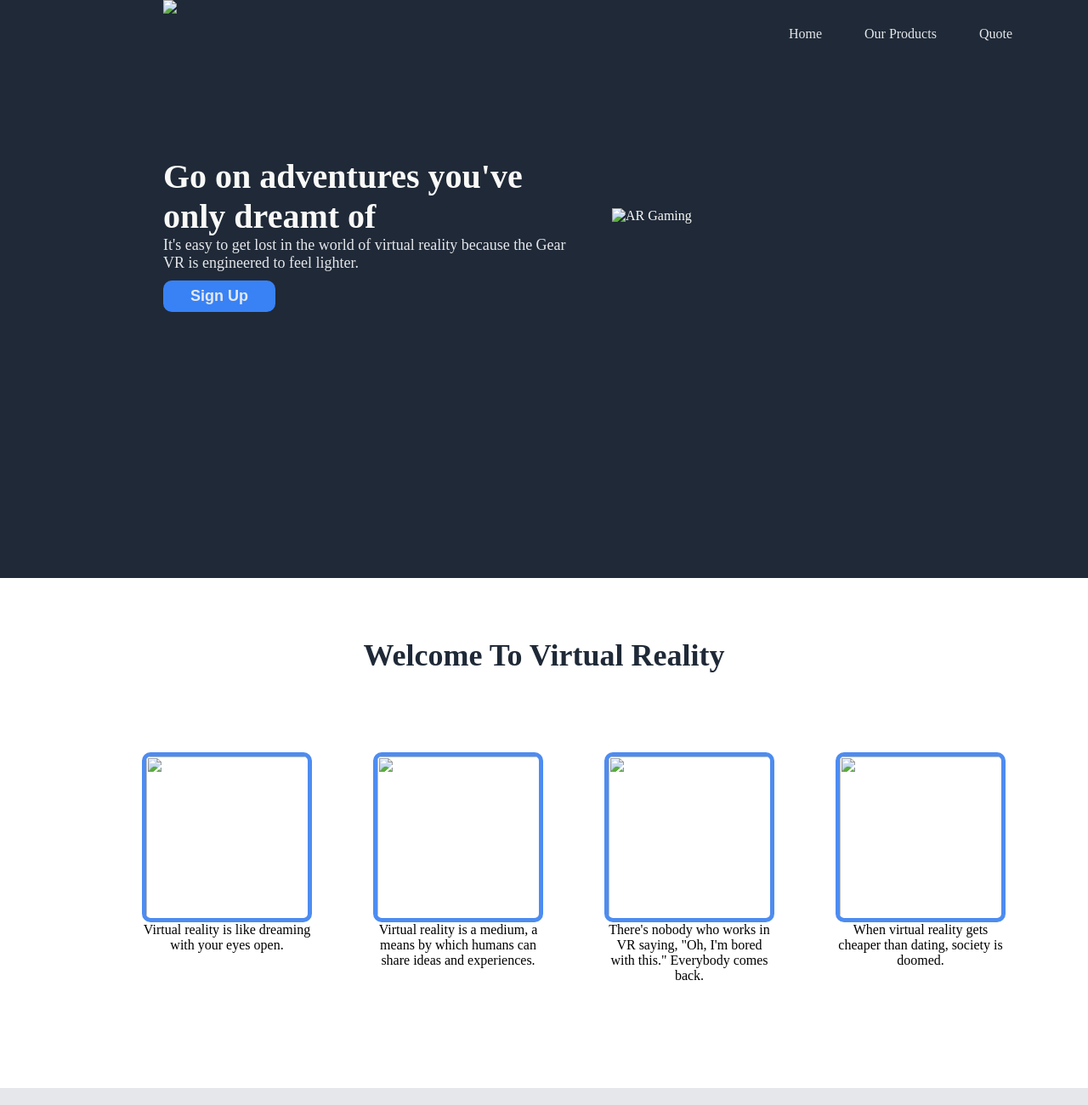
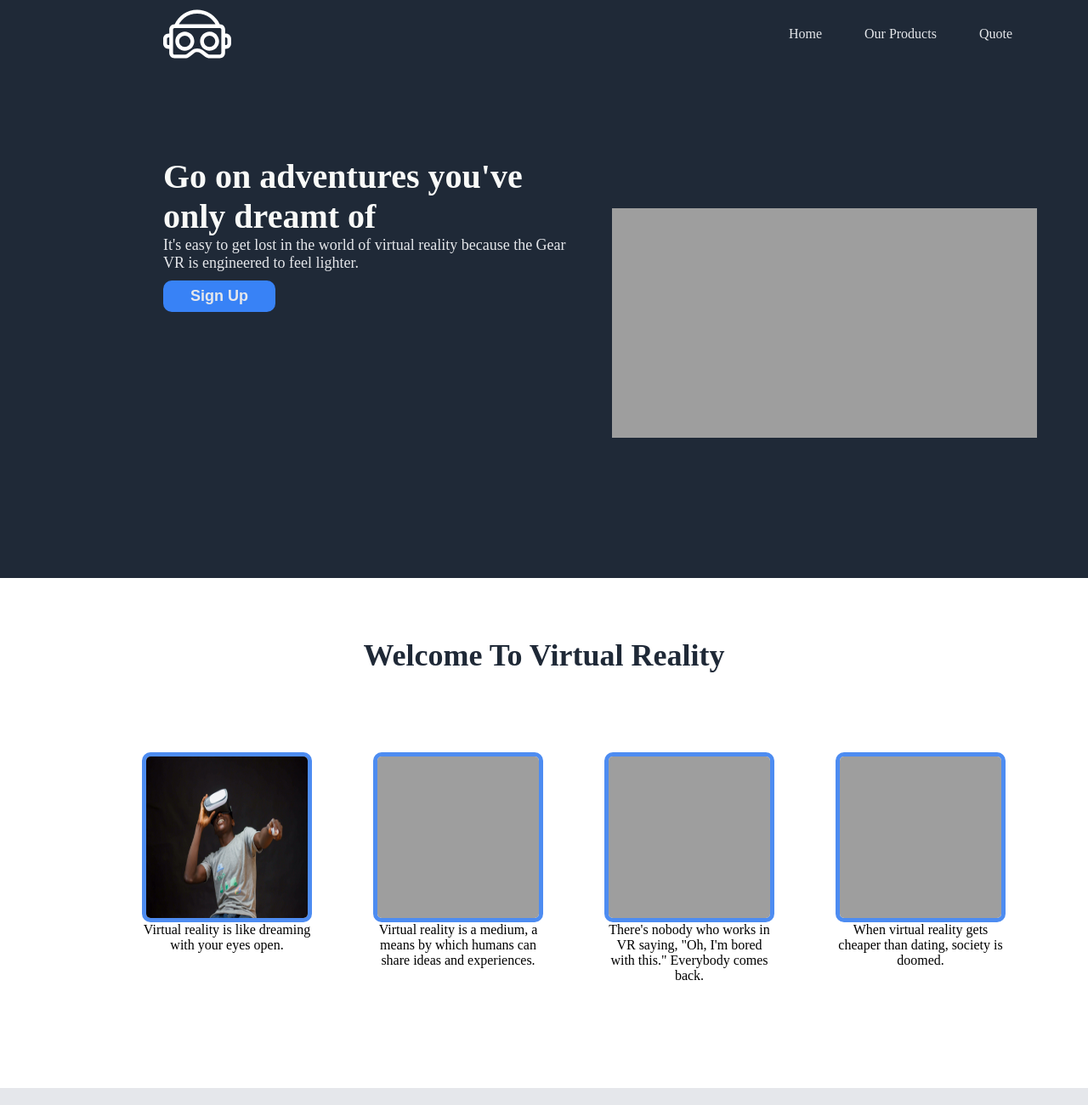
Before and after one commit to kiranbabu7/Landing-Page, a plain HTML site: page index.html in a window 1280 px wide. Shown: the top 1300 px of the page at 85% size. Drawn offline with Linux system fonts and the light colour scheme; the site is published under a folder, as on GitHub Pages, so addresses that start at the root find nothing.

Commit message:
Update index.html

```diff
--- a/index.html
+++ b/index.html
@@ -9,7 +9,7 @@
   </head>
   <body>
     <header>
-      <div class="logo"><img src="/Images/logo.svg" /></div>
+      <div class="logo"><img src="./Images/logo.svg" /></div>
       <div class="head-links">
         <ul>
           <li><a href="#hero">Home</a></li>
@@ -29,32 +29,32 @@
         <button class="hero-btn">Sign Up</button>
       </div>
       <div class="hero-img">
-        <img src="/Images/hero-img.jpg" alt="AR Gaming" />
+        <img src="./Images/hero-img.jpg" alt="AR Gaming" />
       </div>
     </div>
     <div id="product">
       <div class="product-text">Welcome To Virtual Reality</div>
       <div class="container">
         <div class="card">
-          <img src="/Images/info-1.jpg" alt="" />
+          <img src="./Images/info-1.jpg" alt="" />
           <p>Virtual reality is like dreaming with your eyes open.</p>
         </div>
         <div class="card">
-          <img src="/Images/info-2.jpg" alt="" />
+          <img src="./Images/info-2.jpg" alt="" />
           <p>
             Virtual reality is a medium, a means by which humans can share ideas
             and experiences.
           </p>
         </div>
         <div class="card">
-          <img src="/Images/info-3.jpg" alt="" />
+          <img src="./Images/info-3.jpg" alt="" />
           <p>
             There's nobody who works in VR saying, "Oh, I'm bored with this."
             Everybody comes back.
           </p>
         </div>
         <div class="card">
-          <img src="/Images/info-4.jpg" alt="" />
+          <img src="./Images/info-4.jpg" alt="" />
           <p>
             When virtual reality gets cheaper than dating, society is doomed.
           </p>
```
